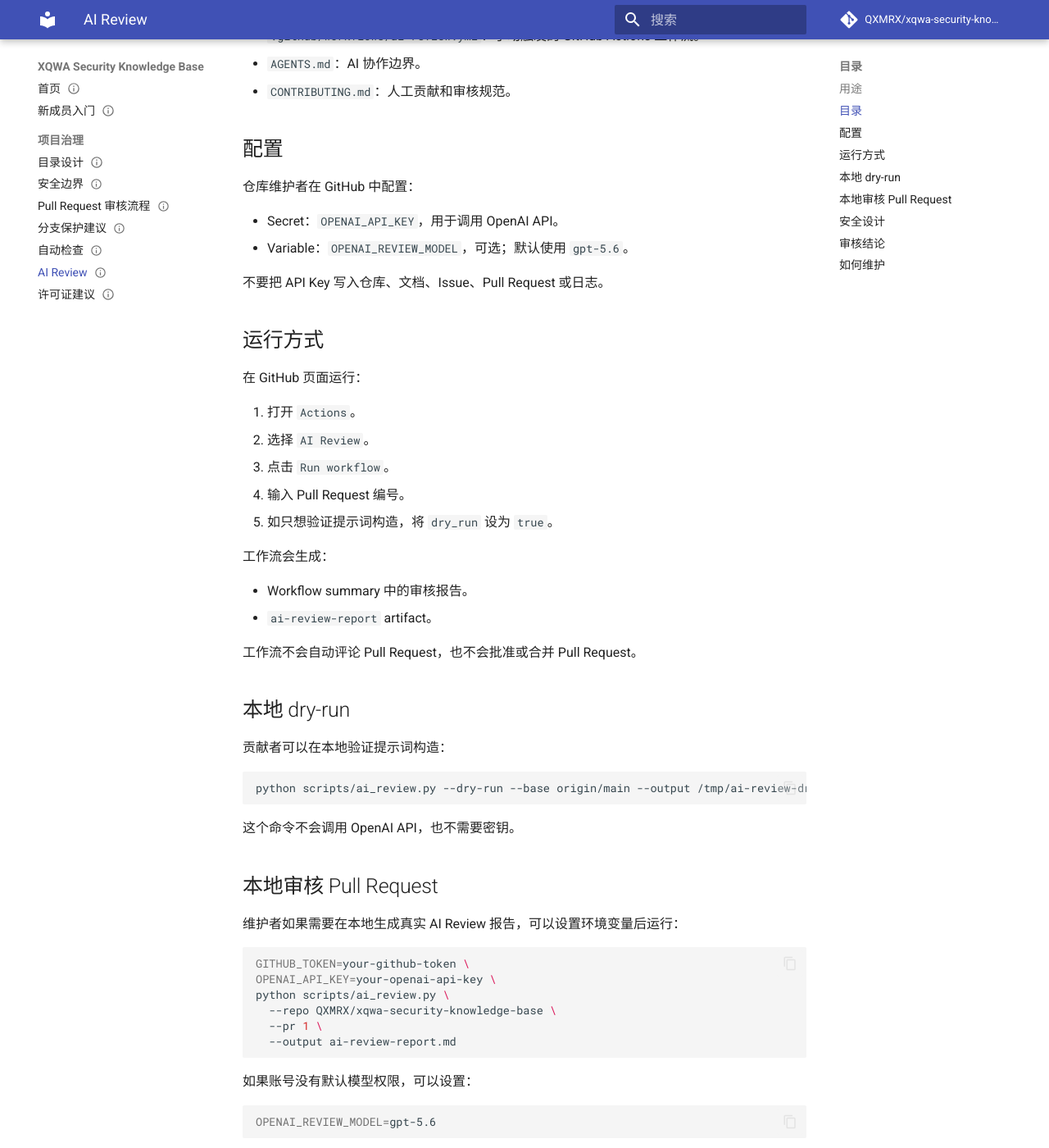
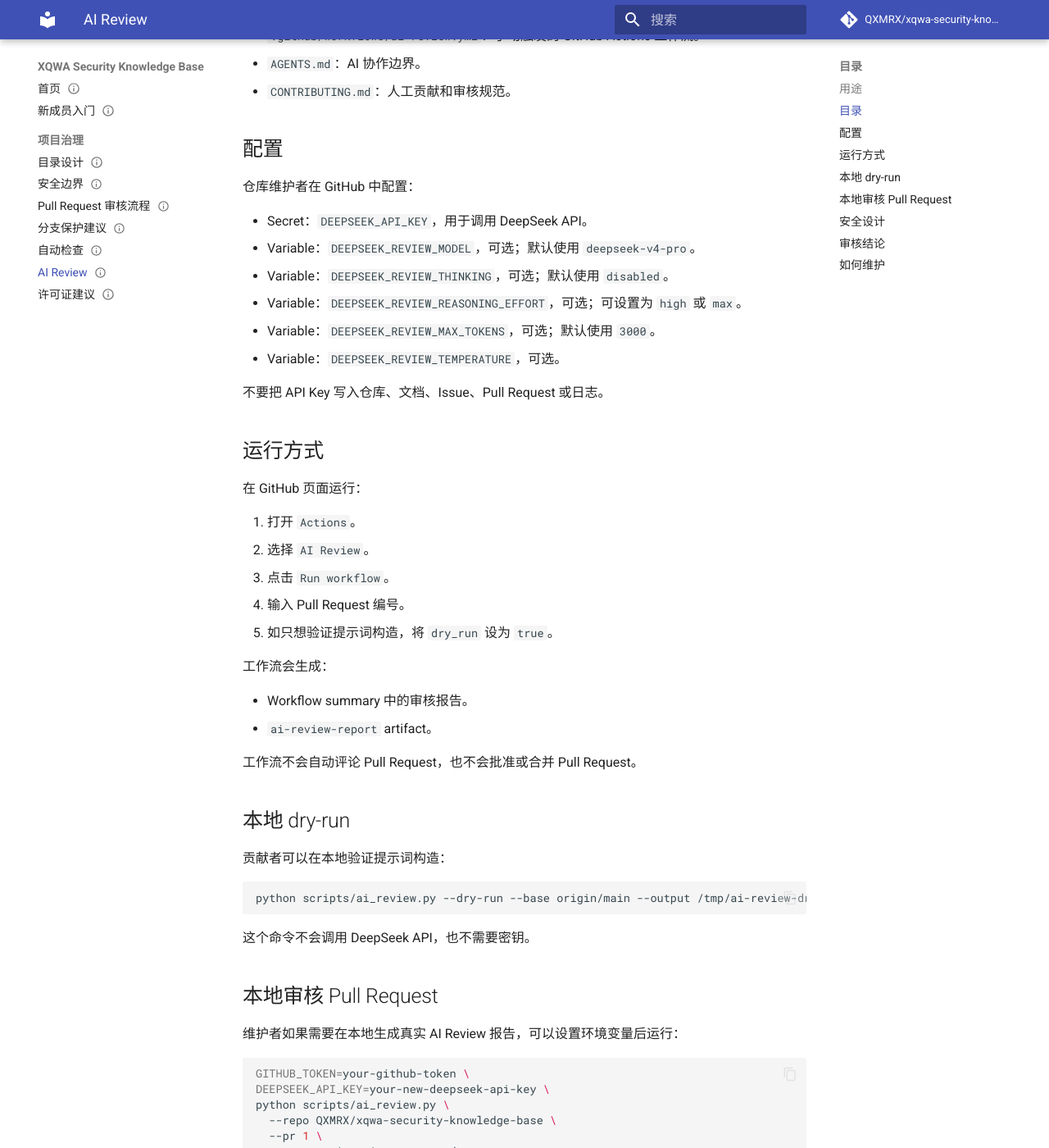
Before and after one commit to QXMRX/xqwa-security-knowledge-base, an MkDocs documentation site: the page built from docs/governance/ai-review.md, in a window 1280 px wide and 1400 px high, scrolled down 775 px. Shown: the whole window at 82% size. Built offline with MkDocs 1.6.1 and Material for MkDocs 9.7.7, drawn with Linux system fonts in a browser that asks for light colours; comment, search, counter and statistics services are not loaded; some of the changed text lies outside the part shown.

Commit message:
Switch AI review to DeepSeek API

````diff
--- a/docs/governance/ai-review.md
+++ b/docs/governance/ai-review.md
@@ -39,8 +39,12 @@
 
 仓库维护者在 GitHub 中配置：
 
-- Secret：`OPENAI_API_KEY`，用于调用 OpenAI API。
-- Variable：`OPENAI_REVIEW_MODEL`，可选；默认使用 `gpt-5.6`。
+- Secret：`DEEPSEEK_API_KEY`，用于调用 DeepSeek API。
+- Variable：`DEEPSEEK_REVIEW_MODEL`，可选；默认使用 `deepseek-v4-pro`。
+- Variable：`DEEPSEEK_REVIEW_THINKING`，可选；默认使用 `disabled`。
+- Variable：`DEEPSEEK_REVIEW_REASONING_EFFORT`，可选；可设置为 `high` 或 `max`。
+- Variable：`DEEPSEEK_REVIEW_MAX_TOKENS`，可选；默认使用 `3000`。
+- Variable：`DEEPSEEK_REVIEW_TEMPERATURE`，可选。
 
 不要把 API Key 写入仓库、文档、Issue、Pull Request 或日志。
 
@@ -69,7 +73,7 @@
 python scripts/ai_review.py --dry-run --base origin/main --output /tmp/ai-review-dry-run.md
 ```
 
-这个命令不会调用 OpenAI API，也不需要密钥。
+这个命令不会调用 DeepSeek API，也不需要密钥。
 
 ## 本地审核 Pull Request
 
@@ -77,18 +81,20 @@
 
 ```bash
 GITHUB_TOKEN=your-github-token \
-OPENAI_API_KEY=your-openai-api-key \
+DEEPSEEK_API_KEY=your-new-deepseek-api-key \
 python scripts/ai_review.py \
   --repo QXMRX/xqwa-security-knowledge-base \
   --pr 1 \
   --output ai-review-report.md
 ```
 
-如果账号没有默认模型权限，可以设置：
+如果需要调整模型，可以设置：
 
 ```bash
-OPENAI_REVIEW_MODEL=gpt-5.6
+DEEPSEEK_REVIEW_MODEL=deepseek-v4-pro
 ```
+
+如果 API Key 曾经出现在聊天、日志、终端回显或文档中，应先在 DeepSeek 控制台吊销它，再生成新的 key 配置到 GitHub Secret。
 
 ## 安全设计
 
````
Also changed, not shown: AGENTS.md (+1 -1 lines), README.md (+2 -2 lines), scripts/README.md (+1 -1 lines), 3 other files.
